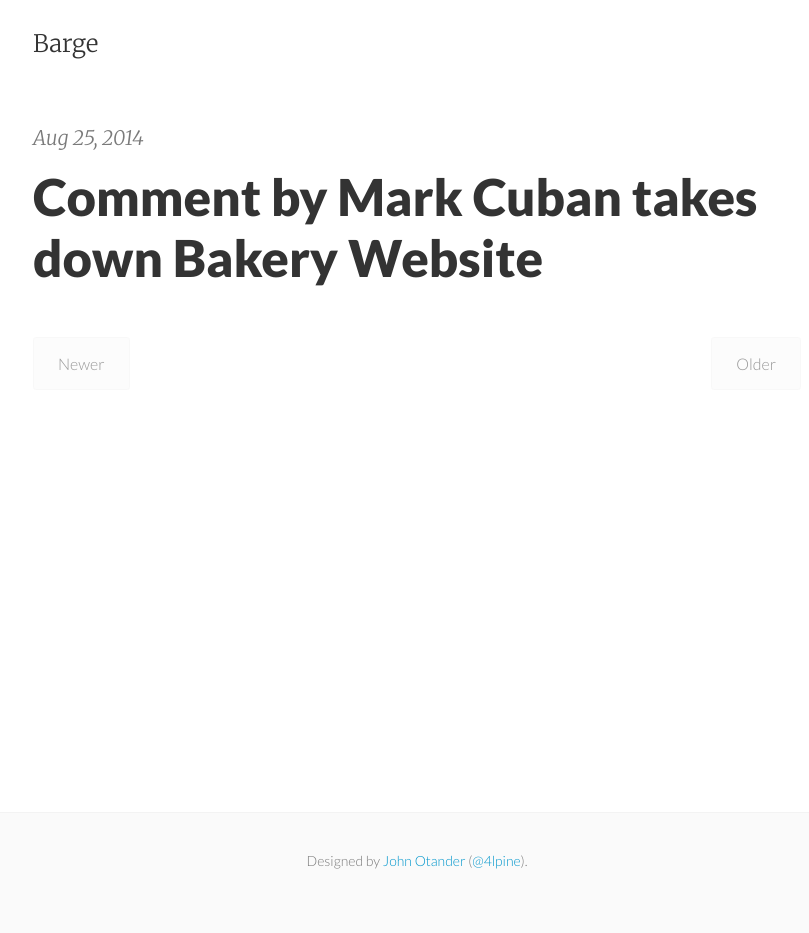
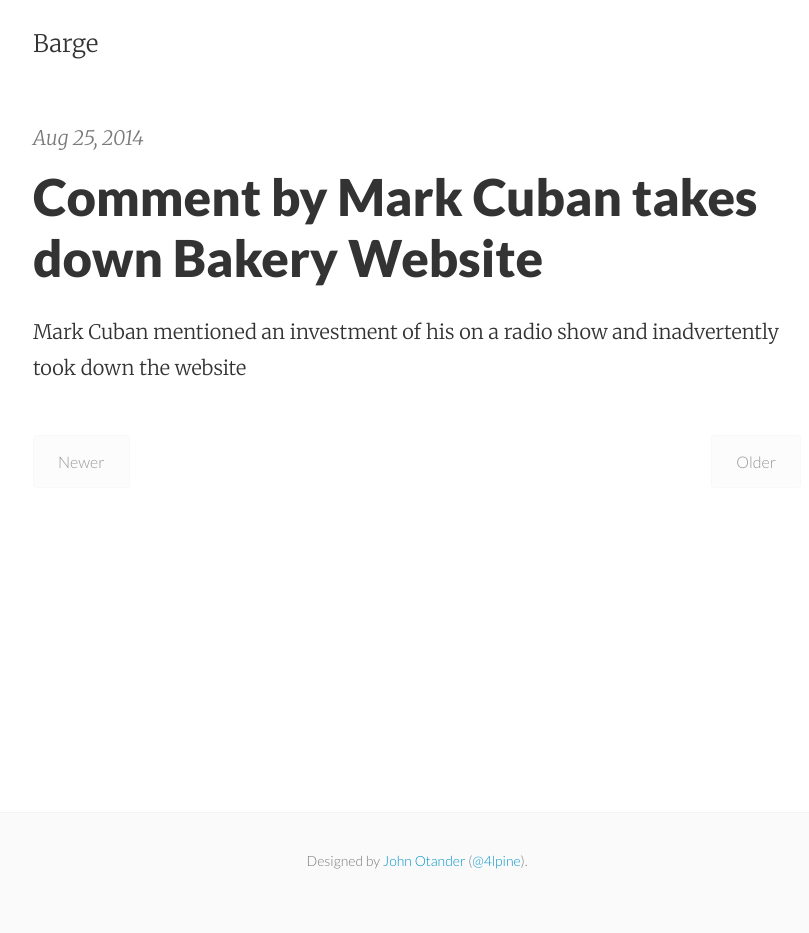
Before and after one commit to bargeapp/bargeapp.github.io, a Jekyll site: the page built from index.html, in a window 1280 px wide. Shown: the whole page, without its empty margins (223-1032 px from the left). Built offline with Jekyll 4.4.1, drawn with Linux system fonts in a browser that asks for light colours; the list of posts is cut into pages by our own code; comment, search, counter and statistics services are not loaded.

Commit message:
added summary to mark cuban story

```diff
--- a/_posts/2014-08-25-mark-cuban-comment-takes-down-bakery-website.md
+++ b/_posts/2014-08-25-mark-cuban-comment-takes-down-bakery-website.md
@@ -1,6 +1,7 @@
 ---
 layout:     post
 title:      Comment by Mark Cuban takes down Bakery Website
+summary:    Mark Cuban mentioned an investment of his on a radio show and inadvertently took down the website
 categories: stories
 ---
 
```
